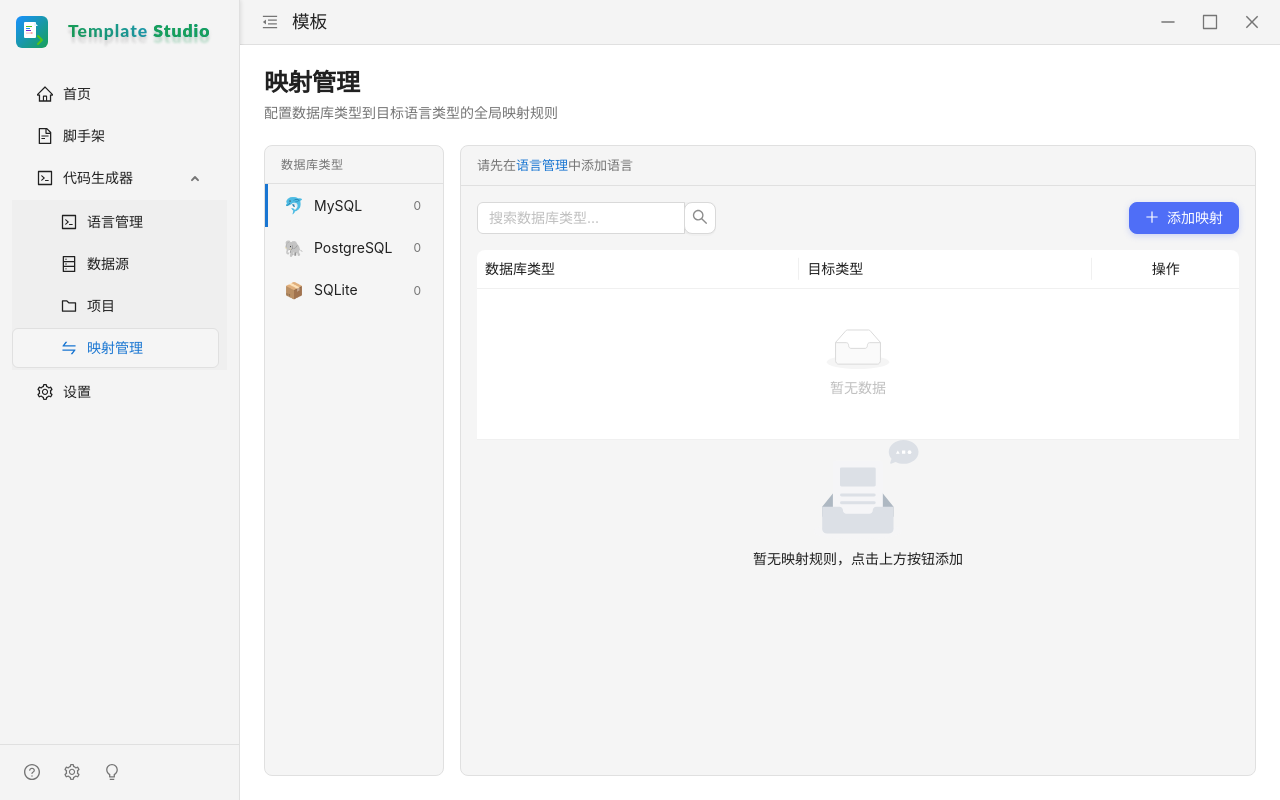
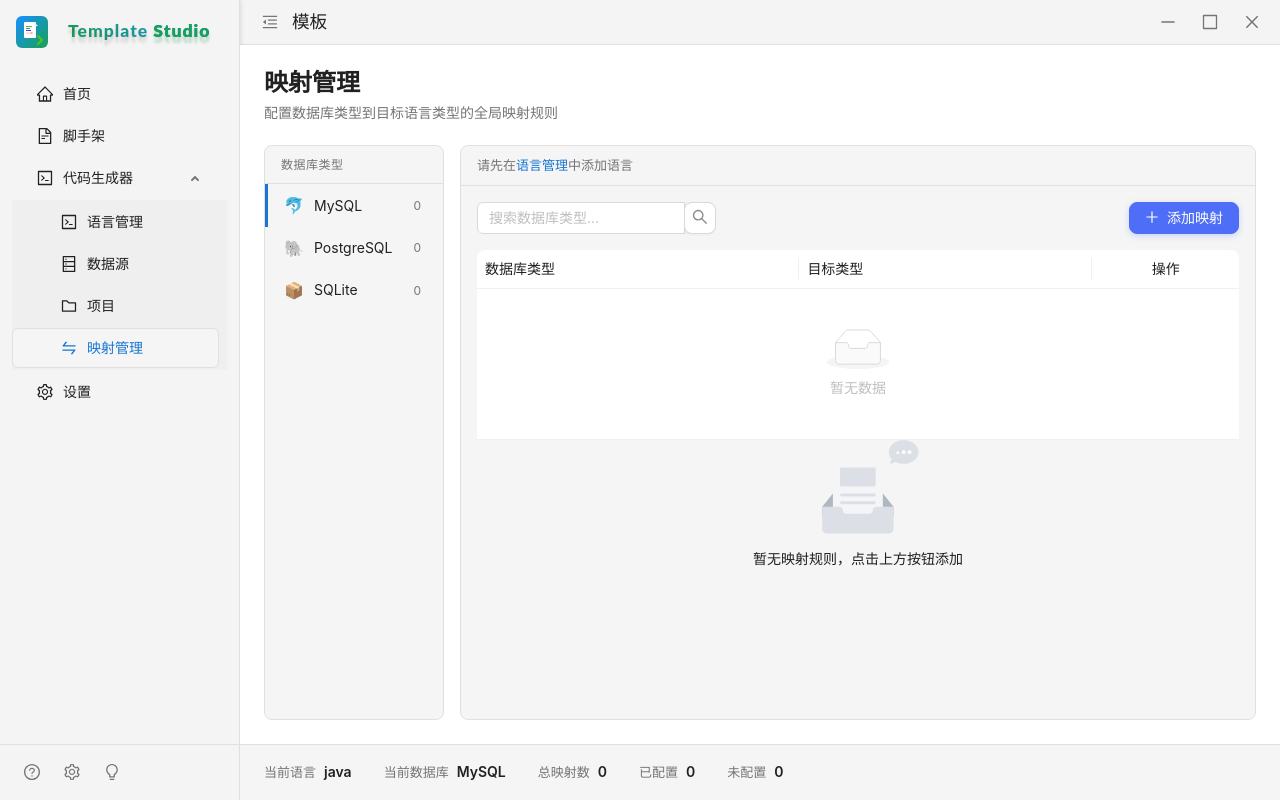
Before and after one commit to template-studio/template-studio, a Vue app in the folder apps/desktop/: page /#/mappings in a window 1280 px wide. Built offline with nearby package versions, Linux system fonts and the light colour scheme.

Commit message:
feat(layout&mappings): 新增底部概览footer并重构全局footer逻辑
1. 重构全局footer，支持分页和概览两种模式
2. 为映射页面添加底部统计概览功能
3. 更新layout store管理全局footer状态

```diff
--- a/apps/desktop/src/components/layout/MainContent.vue
+++ b/apps/desktop/src/components/layout/MainContent.vue
@@ -9,12 +9,11 @@
       </router-view>
     </div>
 
-    <!-- 全局 Footer - 分页 -->
-    <div
-      v-if="layoutStore.footerPagination.visible && layoutStore.footerPagination.total > 0"
-      class="content-footer"
-    >
+    <!-- 全局 Footer -->
+    <div v-if="layoutStore.footerType" class="content-footer">
+      <!-- 分页 footer -->
       <a-pagination
+        v-if="layoutStore.footerType === 'pagination' && layoutStore.footerPagination.total > 0"
         v-model:current="layoutStore.footerPagination.current"
         v-model:pageSize="layoutStore.footerPagination.pageSize"
         :total="layoutStore.footerPagination.total"
@@ -25,6 +24,17 @@
         @change="handlePageChange"
         @showSizeChange="handleSizeChange"
       />
+      <!-- 概览 footer -->
+      <div v-else-if="layoutStore.footerType === 'overview'" class="footer-overview">
+        <div
+          v-for="(item, index) in layoutStore.footerOverview.items"
+          :key="index"
+          class="overview-item"
+        >
+          <span class="overview-label">{{ item.label }}</span>
+          <span class="overview-value">{{ item.value }}</span>
+        </div>
+      </div>
     </div>
 
     <!-- Loading Overlay -->
@@ -141,6 +151,30 @@ onMounted(() => {
   padding: 0 var(--spacing-lg);
 }
 
+.footer-overview {
+  display: flex;
+  align-items: center;
+  gap: var(--spacing-xl);
+  width: 100%;
+}
+
+.overview-item {
+  display: flex;
+  align-items: center;
+  gap: var(--spacing-sm);
+}
+
+.overview-label {
+  font-size: 13px;
+  color: var(--color-text-secondary);
+}
+
+.overview-value {
+  font-size: 14px;
+  font-weight: 600;
+  color: var(--color-text);
+}
+
 /* Responsive adjustments */
 @media (max-width: 768px) {
   .content-footer {
--- a/apps/desktop/src/stores/layout.js
+++ b/apps/desktop/src/stores/layout.js
@@ -9,12 +9,17 @@ export const useLayoutStore = defineStore('layout', () => {
     height: window.innerHeight
   })
 
-  // 全局分页 footer 状态
+  // 全局 footer 状态
+  const footerType = ref(null) // null | 'pagination' | 'overview'
+
   const footerPagination = ref({
-    visible: false,
     current: 1,
     pageSize: 12,
     total: 0
+  })
+
+  const footerOverview = ref({
+    items: [] // [{ label, value, icon? }]
   })
 
   // Computed
@@ -38,33 +43,39 @@ export const useLayoutStore = defineStore('layout', () => {
 
   const updateWindowSize = (size) => {
     windowSize.value = size
-
-    // Auto-collapse sidebar on mobile
     if (isMobile.value) {
       sidebarCollapsed.value = true
     }
   }
 
   // 需要 footer 的路由
-  const footerRoutes = ['/projects', '/datasource', '/languages', '/templates']
+  const footerRoutes = ['/projects', '/datasource', '/languages', '/templates', '/mappings']
 
-  // 分页 footer 操作
+  // 分页 footer
   const showFooterPagination = (total, current = 1, pageSize = 12) => {
-    footerPagination.value = { visible: true, current, pageSize, total }
-  }
-
-  const hideFooterPagination = () => {
-    footerPagination.value.visible = false
+    footerType.value = 'pagination'
+    footerPagination.value = { current, pageSize, total }
   }
 
   const updateFooterPagination = (data) => {
     Object.assign(footerPagination.value, data)
   }
 
+  // 概览 footer
+  const showFooterOverview = (items) => {
+    footerType.value = 'overview'
+    footerOverview.value = { items }
+  }
+
+  // 隐藏 footer
+  const hideFooter = () => {
+    footerType.value = null
+  }
+
   // 路由切换时判断是否显示 footer
   const onRouteChange = (path) => {
     if (!footerRoutes.some(r => path.startsWith(r))) {
-      hideFooterPagination()
+      hideFooter()
     }
   }
 
@@ -72,7 +83,9 @@ export const useLayoutStore = defineStore('layout', () => {
     // State
     sidebarCollapsed,
     windowSize,
+    footerType,
     footerPagination,
+    footerOverview,
 
     // Computed
     isMobile,
@@ -85,8 +98,9 @@ export const useLayoutStore = defineStore('layout', () => {
     setSidebarCollapsed,
     updateWindowSize,
     showFooterPagination,
-    hideFooterPagination,
     updateFooterPagination,
+    showFooterOverview,
+    hideFooter,
     onRouteChange
   }
 })
--- a/apps/desktop/src/views/MappingsView.vue
+++ b/apps/desktop/src/views/MappingsView.vue
@@ -145,6 +145,9 @@ import { message } from 'ant-design-vue'
 import { PlusOutlined } from '@ant-design/icons-vue'
 import { invoke } from '@tauri-apps/api/core'
 import { getAllLanguages } from '@/api/languages'
+import { useLayoutStore } from '@/stores/layout'
+
+const layoutStore = useLayoutStore()
 
 // 数据库类型列表
 const databaseTypes = ref([
@@ -328,6 +331,37 @@ const filteredMappings = computed(() => {
     m.targetType.toLowerCase().includes(search)
   )
 })
+
+// 概览数据
+const overviewData = computed(() => {
+  const langKey = activeLang.value
+  const dbKey = activeDbType.value
+  if (!langKey || !dbKey || !mappings.value[langKey] || !mappings.value[langKey][dbKey]) {
+    return [
+      { label: '当前语言', value: currentLanguageName.value || '-' },
+      { label: '当前数据库', value: databaseTypes.value.find(d => d.key === dbKey)?.label || '-' },
+      { label: '总映射数', value: '0' },
+      { label: '已配置', value: '0' },
+      { label: '未配置', value: '0' }
+    ]
+  }
+  const all = mappings.value[langKey][dbKey]
+  const configured = all.filter(m => m.targetType).length
+  return [
+    { label: '当前语言', value: currentLanguageName.value },
+    { label: '当前数据库', value: databaseTypes.value.find(d => d.key === dbKey)?.label || dbKey },
+    { label: '总映射数', value: String(all.length) },
+    { label: '已配置', value: String(configured) },
+    { label: '未配置', value: String(all.length - configured) }
+  ]
+})
+
+// 更新 footer 概览
+const updateFooterOverview = () => {
+  layoutStore.showFooterOverview(overviewData.value)
+}
+
+watch([activeLang, activeDbType, mappings], updateFooterOverview, { deep: true })
 
 // 加载映射数据
 const loadMappings = async () => {
@@ -524,18 +558,20 @@ watch(activeLang, () => {
   loadLanguageFieldTypes()
 })
 
-onMounted(() => {
-  loadMappings()
+onMounted(async () => {
+  await loadMappings()
+  updateFooterOverview()
 })
 </script>
 
 <style scoped>
 .mappings-view {
-  padding: 24px;
+  padding: var(--spacing-lg);
   height: 100%;
   display: flex;
   flex-direction: column;
   background: var(--color-background);
+  overflow: hidden;
 }
 
 .page-header {
```
